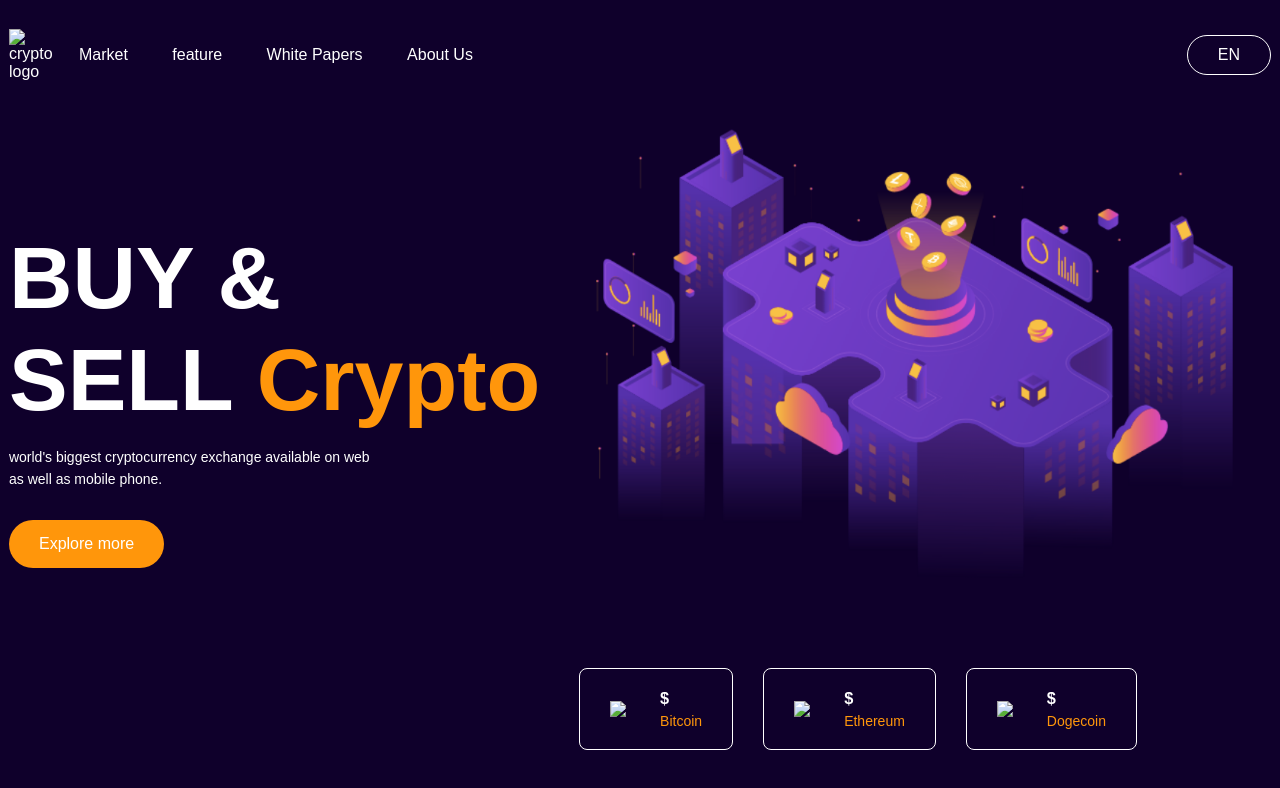
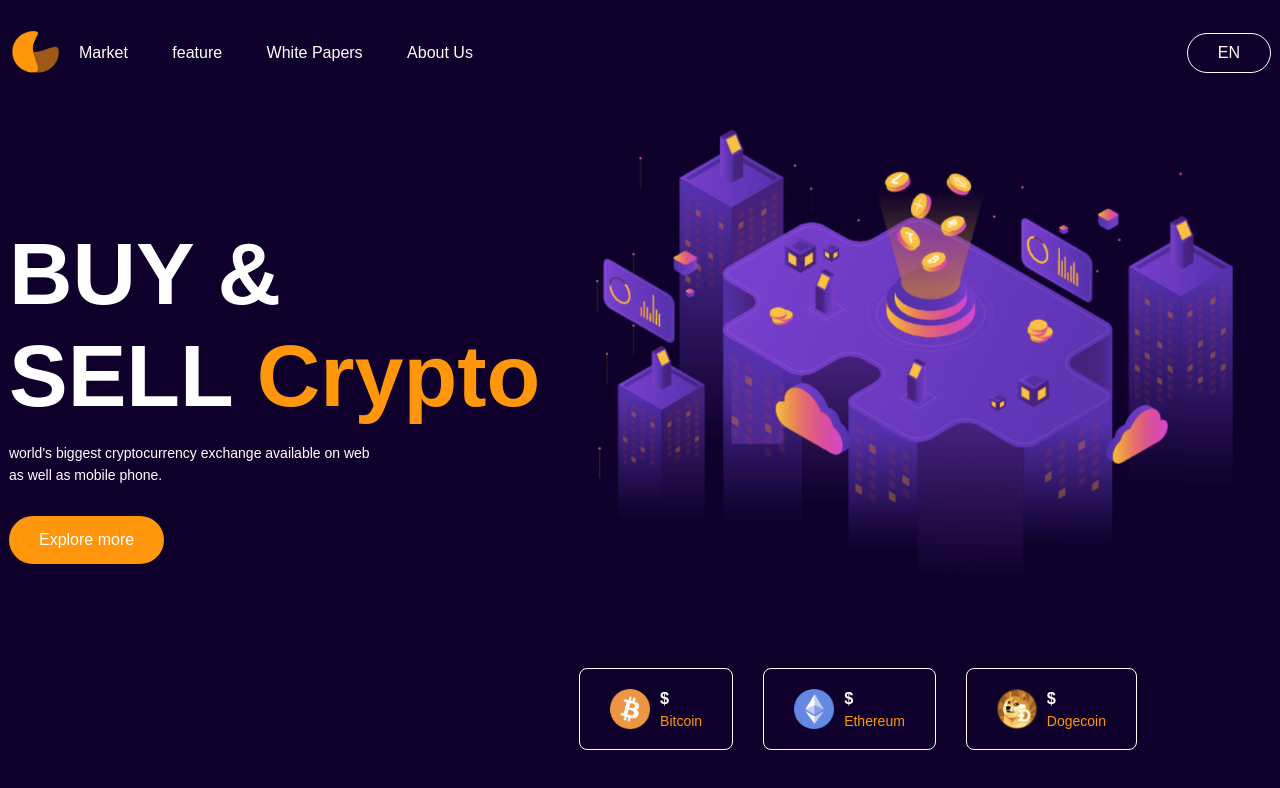
Before and after one commit to rohitpandey2006/Crypto-Price-Tracker, a plain HTML site: page index.html in a window 1280 px wide. Drawn offline with nearby package versions, Linux system fonts and the light colour scheme; no server answers; files whose address does not match are found by name.

Commit message:
Update index.html

```diff
--- a/index.html
+++ b/index.html
@@ -11,7 +11,7 @@
 <body>
     <div class="container">
         <nav>
-            <img src="img/logo.png" alt="crypto logo" class="logo">
+            <img src="logo.png" alt="crypto logo" class="logo">
             <ul>
                 <li><a href="#"></a>Market</li>
                 <li><a href="#"></a>feature</li>
@@ -29,7 +29,7 @@
 
         <div class="coin-list">
     <div class="coin">
-        <img src="img/bitcoin.png">
+        <img src="bitcoin.png">
         <div>
             <h3>$<span id="bitcoin"></span></h3>
             <p>Bitcoin</p>
@@ -37,7 +37,7 @@
     </div>
 
     <div class="coin">
-        <img src="img/ethereum.png">
+        <img src="ethereum.png">
         <div>
             <h3>$<span id="ethereum"></span></h3>
             <p>Ethereum</p>
@@ -45,7 +45,7 @@
     </div>
 
     <div class="coin">
-        <img src="img/dogecoin.png">
+        <img src="dogecoin.png">
         <div>
             <h3>$<span id="dogecoin"></span></h3>
             <p>Dogecoin</p>
```
